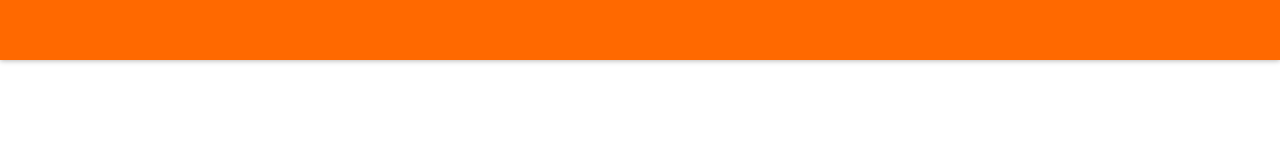
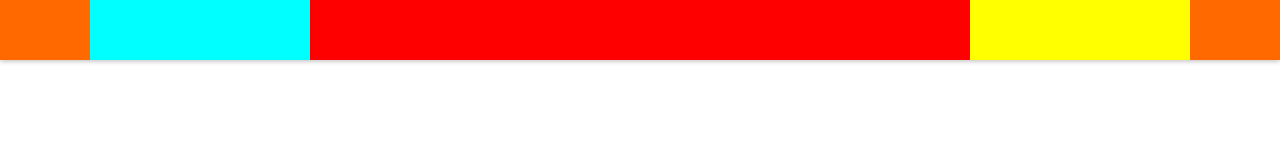
Before and after one commit to Broadcodes/html-css-boolando, a plain HTML site: page index.html in a window 1280 px wide. Drawn offline with Linux system fonts and the light colour scheme.

Commit message:
Header: realizzazione struttura barra superiore

```diff
--- a/css/style.css
+++ b/css/style.css
@@ -8,10 +8,32 @@ body {
     font-family: sans-serif;
 }
 
+/* Header: barra superiore */
 header{
-    display: flex;
     width: 100%;
     height: 60px; /* da rimuovere */
     background-color: #ff6900;
     box-shadow: 0px 1px 5px #bababa;
 }
+
+.contenitoreHeader{
+    display: flex;
+    max-width: 1100px;
+    margin: 0 auto;
+}
+
+.categoriaHeader{
+    flex-basis: 20%;
+    background-color: aqua;
+    height: 60px; /* da rimuovere */
+}
+
+.logoHeader{
+    flex-basis: 60%;
+    background-color: red;
+}
+
+.gestioneAccountHeader{
+    flex-basis: 20%;
+    background-color: yellow;
+}
--- a/index.html
+++ b/index.html
@@ -11,8 +11,13 @@
 </head>
 
 <body>
+    <!-- Header: barra superiore -->
     <header>
-
+        <div class="contenitoreHeader">
+            <div class="categoriaHeader"></div>
+            <div class="logoHeader"></div>
+            <div class="gestioneAccountHeader"></div>
+        </div>
     </header>
 
     <main>
```
